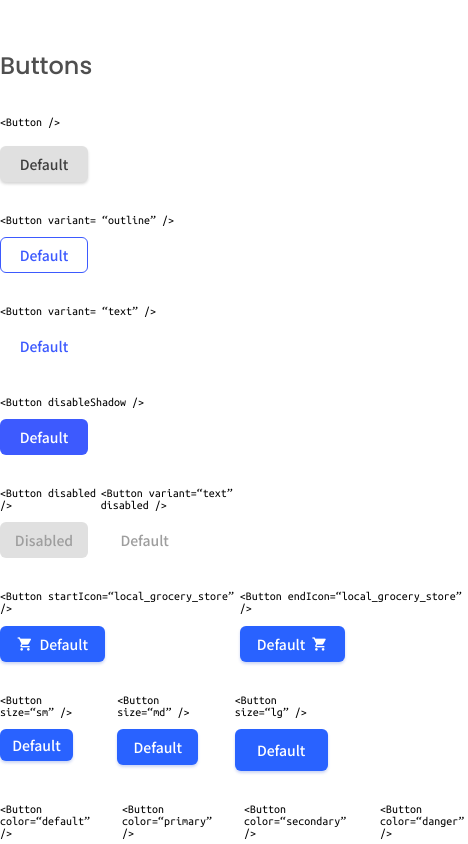
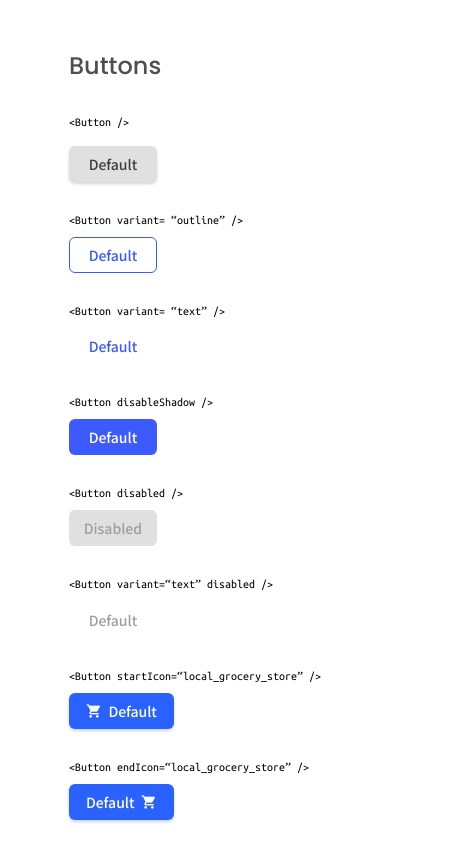
Before and after one commit to Moro-Afriyie/React-Button-Component, a React (Create React App) app in the folder react-button-component/: page / in a window 390 px wide. Shown: the top 844 px of the page, 468 px wide, since content can reach past the window. Built offline with nearby package versions, Linux system fonts and the light colour scheme.

Commit message:
done with the project

```diff
--- a/react-button-component/src/App.scss
+++ b/react-button-component/src/App.scss
@@ -14,6 +14,7 @@ body {
 .container {
   display: grid;
   place-items: center;
+  padding: 0rem 2rem;
 }
 .box {
   margin: 3rem auto;
@@ -65,13 +66,24 @@ body {
   .button__colors,
   .button__disabled {
     display: flex;
+    flex-wrap: wrap;
+    gap: 2rem;
     justify-content: space-between;
+    @media screen and (max-width: 400px) {
+      flex-direction: column;
+    }
   }
   .button__size {
     width: 70%;
+    @media screen and (max-width: 400px) {
+      width: 100%;
+    }
   }
 
   .button__disabled {
     width: 60%;
+    @media screen and (max-width: 400px) {
+      width: 100%;
+    }
   }
 }
```
